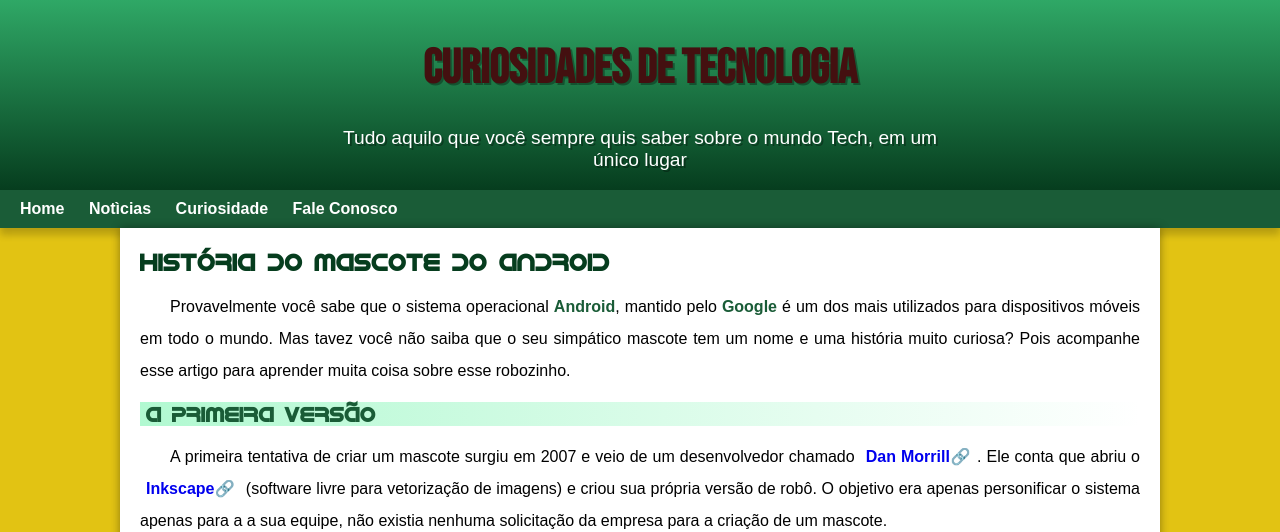
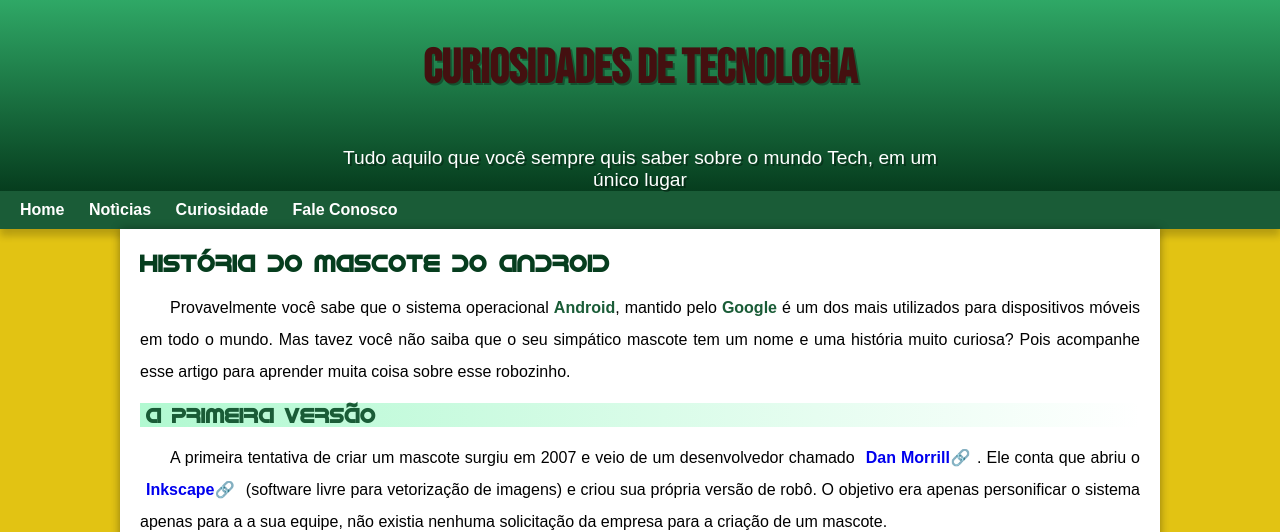
Before and after one commit to diegomaciel-tech/projeto-android, a plain HTML site: page index.html in a window 1280 px wide. Shown: the top 532 px of the page. Drawn offline with Linux system fonts and the light colour scheme.

Commit message:
manutenção

```diff
--- a/estilo/style.css
+++ b/estilo/style.css
@@ -55,7 +55,7 @@ header > h1 {/* Texto curiosidades*/
     color:rgb(68, 16, 16);
     font-family:var(--fonte-destaque);
     font-size: 3em;/*medida para aumentar o tamanho do h1*/
-    margin-bottom: 30px;/*foi colocado esta medida para distanciar o paragrafo do h1*/
+    padding-bottom: 50px;/*foi colocado esta medida para distanciar o paragrafo do h1*/
     text-shadow:  2px 2px 0px rgba(0, 0, 0, 0.322); /*usado para colocar sombra no texto*/
 }
 
```
